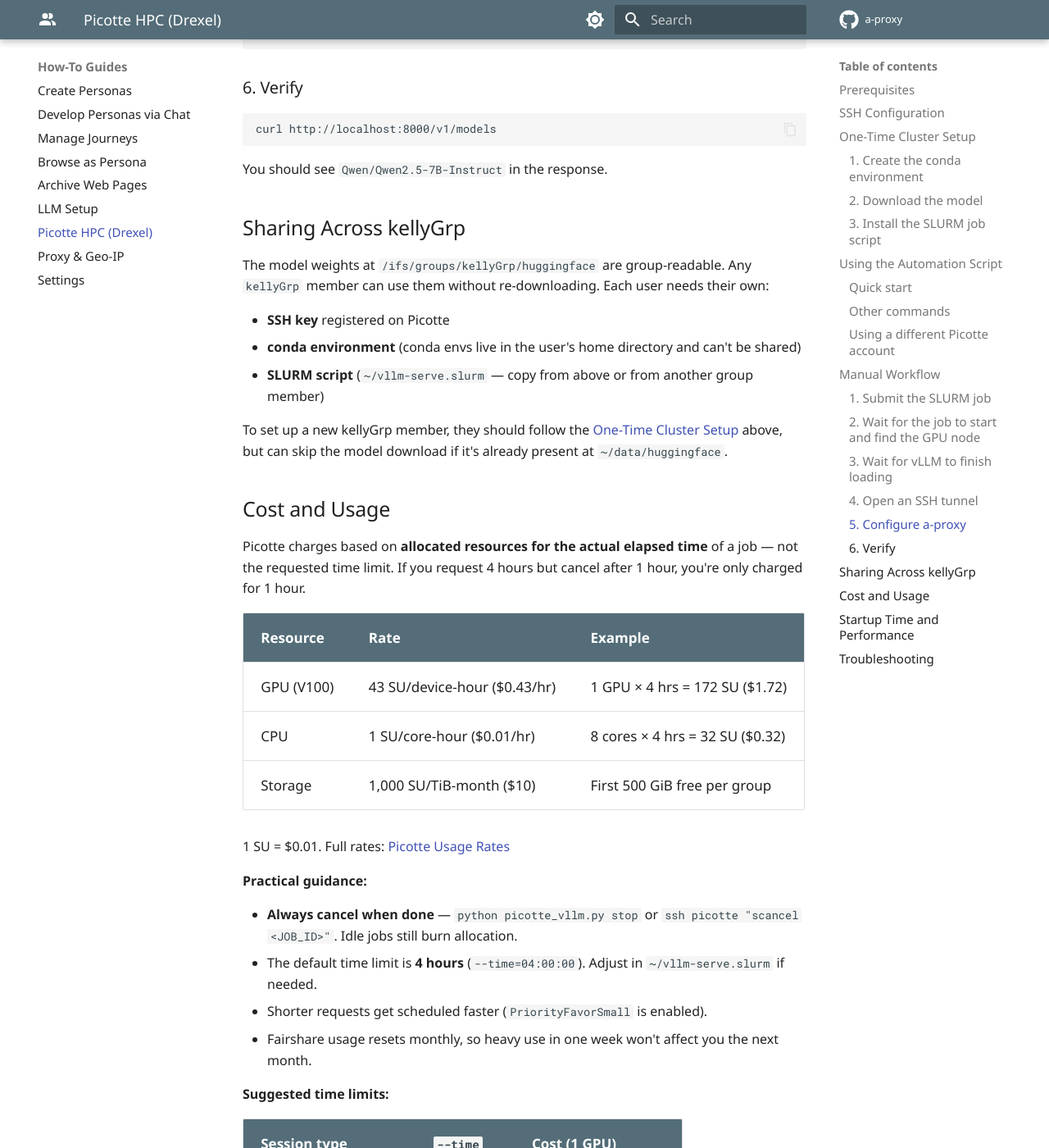
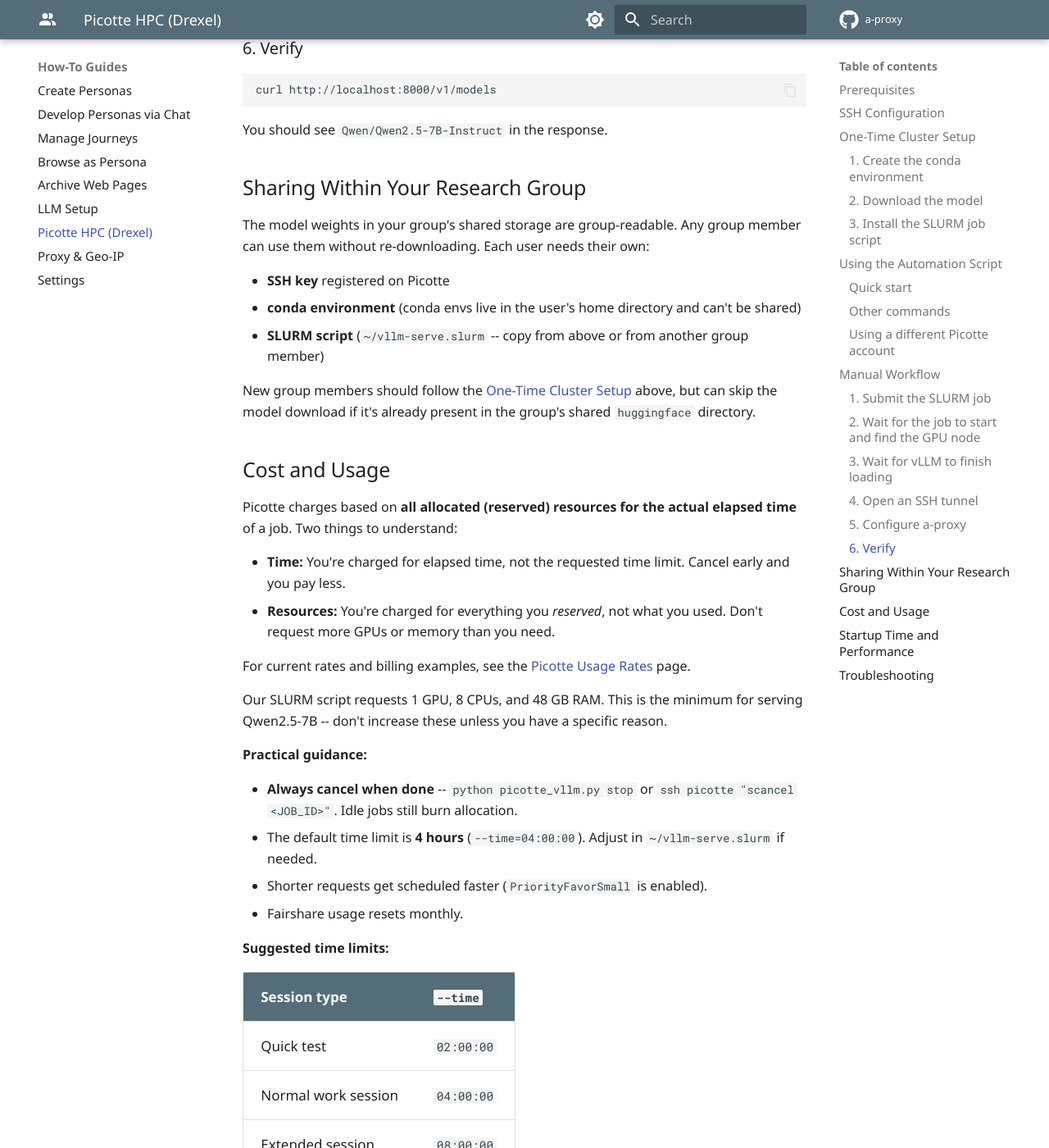
Before and after one commit to savingads/a-proxy, an MkDocs documentation site: the page built from docs/how-to/picotte-vllm.md, in a window 1280 px wide and 1400 px high, scrolled down 4556 px. Shown: the whole window at 82% size. Built offline with MkDocs 1.6.1 and Material for MkDocs 9.7.7, drawn with Linux system fonts in a browser that asks for light colours; some web fonts are replaced; comment, search, counter and statistics services are not loaded; some of the changed text lies outside the part shown.

Commit message:
remove stle rate reference

````diff
--- a/docs/how-to/picotte-vllm.md
+++ b/docs/how-to/picotte-vllm.md
@@ -52,17 +52,16 @@
 
 ### 2. Download the model
 
-The model is stored in the kellyGrp shared directory so all group members can use it:
+Store the model in your group's shared directory so all members can reuse it. On Picotte, each research group has shared storage (e.g., `~/data` may symlink to `/ifs/groups/<your-group>/`). Home directories have limited space, so use group storage for large model files.
 
 ```bash
+# Point HF_HOME to your group's shared storage (at least 20 GB free)
 export HF_HOME=~/data/huggingface
 mkdir -p $HF_HOME
 python -c "from huggingface_hub import snapshot_download; snapshot_download('Qwen/Qwen2.5-7B-Instruct')"
 ```
 
-On Picotte, `~/data` is a symlink to `/ifs/groups/kellyGrp` — the shared storage for the Kelly research group. The setgid bit is set, so files inherit the `kellyGrp` group automatically. If you're in `kellyGrp` and the model has already been downloaded by another group member, you can skip this step — just point `HF_HOME` to the same path.
-
-If you're **not** in `kellyGrp`, replace `~/data/huggingface` throughout this guide with a path on a filesystem that has at least 20 GB free (home directories on Picotte are limited). Ask your group admin or URCF support about your group's shared storage path.
+If another group member has already downloaded the model, you can skip this step -- just point `HF_HOME` to the same path. Check with your group or ask URCF support if you're unsure where your group storage is.
 
 ### 3. Install the SLURM job script
 
@@ -198,42 +197,41 @@
 
 You should see `Qwen/Qwen2.5-7B-Instruct` in the response.
 
-## Sharing Across kellyGrp
+## Sharing Within Your Research Group
 
-The model weights at `/ifs/groups/kellyGrp/huggingface` are group-readable. Any `kellyGrp` member can use them without re-downloading. Each user needs their own:
+The model weights in your group's shared storage are group-readable. Any group member can use them without re-downloading. Each user needs their own:
 
 - **SSH key** registered on Picotte
 - **conda environment** (conda envs live in the user's home directory and can't be shared)
-- **SLURM script** (`~/vllm-serve.slurm` — copy from above or from another group member)
+- **SLURM script** (`~/vllm-serve.slurm` -- copy from above or from another group member)
 
-To set up a new kellyGrp member, they should follow the [One-Time Cluster Setup](#one-time-cluster-setup) above, but can skip the model download if it's already present at `~/data/huggingface`.
+New group members should follow the [One-Time Cluster Setup](#one-time-cluster-setup) above, but can skip the model download if it's already present in the group's shared `huggingface` directory.
 
 ## Cost and Usage
 
-Picotte charges based on **allocated resources for the actual elapsed time** of a job — not the requested time limit. If you request 4 hours but cancel after 1 hour, you're only charged for 1 hour.
+Picotte charges based on **all allocated (reserved) resources for the actual elapsed time** of a job. Two things to understand:
 
-| Resource | Rate | Example |
-|----------|------|---------|
-| GPU (V100) | 43 SU/device-hour ($0.43/hr) | 1 GPU × 4 hrs = 172 SU ($1.72) |
-| CPU | 1 SU/core-hour ($0.01/hr) | 8 cores × 4 hrs = 32 SU ($0.32) |
-| Storage | 1,000 SU/TiB-month ($10) | First 500 GiB free per group |
+- **Time:** You're charged for elapsed time, not the requested time limit. Cancel early and you pay less.
+- **Resources:** You're charged for everything you *reserved*, not what you used. Don't request more GPUs or memory than you need.
 
-1 SU = $0.01. Full rates: [Picotte Usage Rates](https://docs.urcf.drexel.edu/clusters/picotte/usage-rates/)
+For current rates and billing examples, see the [Picotte Usage Rates](https://docs.urcf.drexel.edu/clusters/picotte/usage-rates/) page.
+
+Our SLURM script requests 1 GPU, 8 CPUs, and 48 GB RAM. This is the minimum for serving Qwen2.5-7B -- don't increase these unless you have a specific reason.
 
 **Practical guidance:**
 
-- **Always cancel when done** — `python picotte_vllm.py stop` or `ssh picotte "scancel <JOB_ID>"`. Idle jobs still burn allocation.
+- **Always cancel when done** -- `python picotte_vllm.py stop` or `ssh picotte "scancel <JOB_ID>"`. Idle jobs still burn allocation.
 - The default time limit is **4 hours** (`--time=04:00:00`). Adjust in `~/vllm-serve.slurm` if needed.
 - Shorter requests get scheduled faster (`PriorityFavorSmall` is enabled).
-- Fairshare usage resets monthly, so heavy use in one week won't affect you the next month.
+- Fairshare usage resets monthly.
 
 **Suggested time limits:**
 
-| Session type | `--time` | Cost (1 GPU) |
-|---|---|---|
-| Quick test | `02:00:00` | ~86 SU ($0.86) max |
-| Normal work session | `04:00:00` | ~172 SU ($1.72) max |
-| Extended session | `08:00:00` | ~344 SU ($3.44) max |
+| Session type | `--time` |
+|---|---|
+| Quick test | `02:00:00` |
+| Normal work session | `04:00:00` |
+| Extended session | `08:00:00` |
 
 ## Startup Time and Performance
 
````
